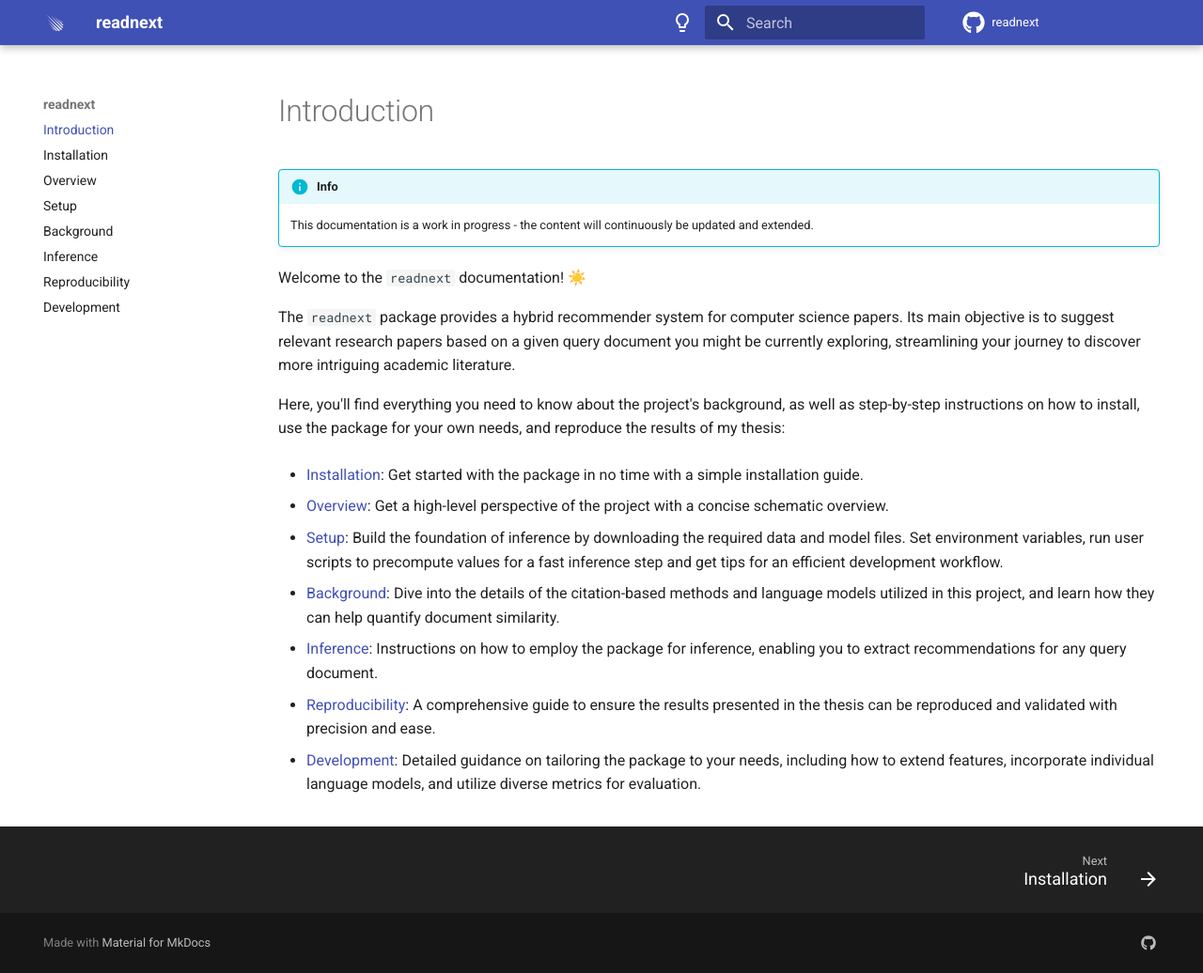
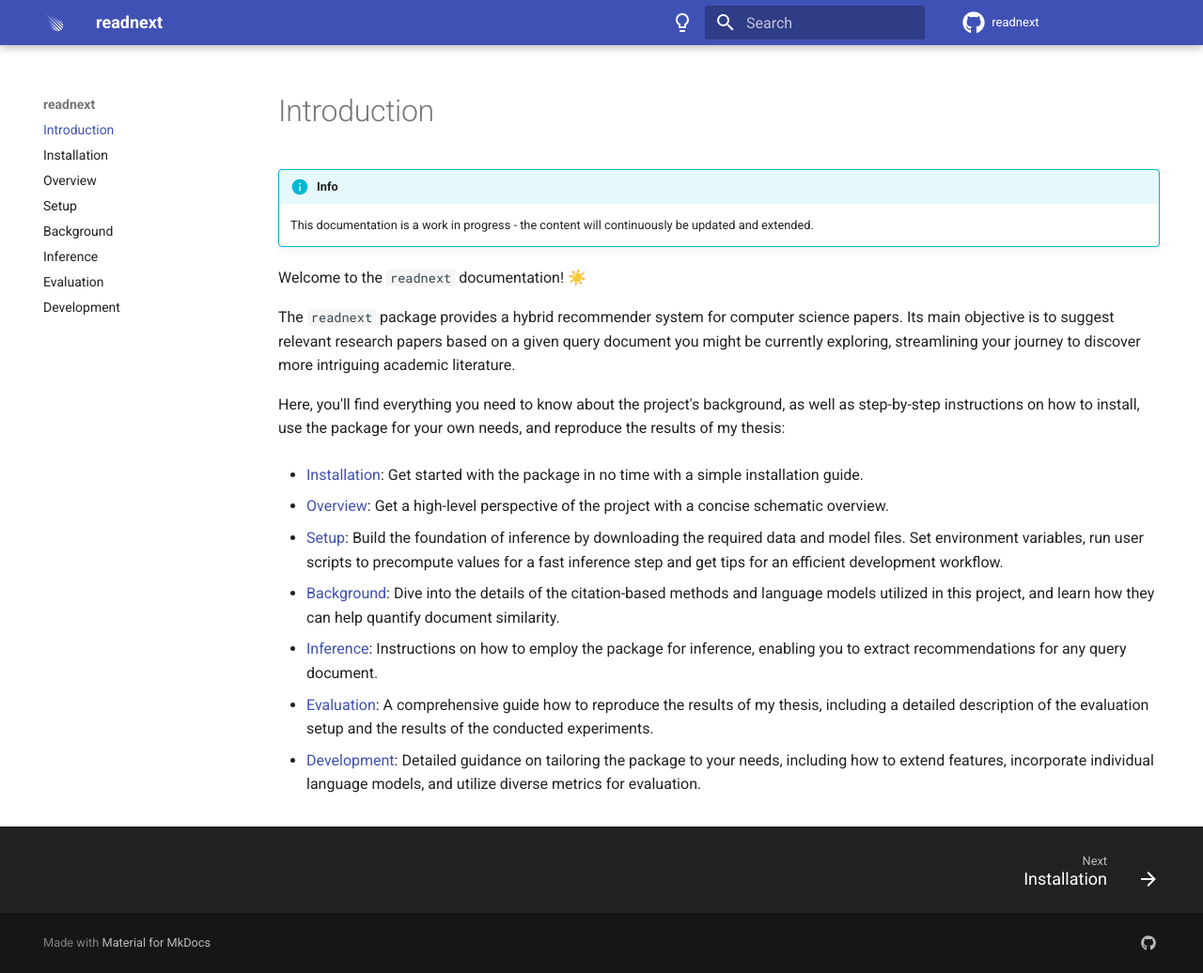
Before and after one commit to joel-beck/readnext, an MkDocs documentation site: the page built from docs/index.md, in a window 1280 px wide and 1036 px high. Shown: the whole window at 94% size. Built offline with MkDocs 1.6.1 and Material for MkDocs 9.7.7, drawn with Linux system fonts in a browser that asks for light colours; comment, search, counter and statistics services are not loaded.

Commit message:
start evaluation chapter in docs

```diff
--- a/docs/index.md
+++ b/docs/index.md
@@ -21,6 +21,6 @@ Here, you'll find everything you need to know about the project's background, as
 
 - [Inference](inference.md): Instructions on how to employ the package for inference, enabling you to extract recommendations for any query document.
 
-- [Reproducibility](reproducibility.md): A comprehensive guide to ensure the results presented in the thesis can be reproduced and validated with precision and ease.
+- [Evaluation](evaluation.md): A comprehensive guide how to reproduce the results of my thesis, including a detailed description of the evaluation setup and the results of the conducted experiments.
 
 - [Development](development.md): Detailed guidance on tailoring the package to your needs, including how to extend features, incorporate individual language models, and utilize diverse metrics for evaluation.
--- a/mkdocs.yml
+++ b/mkdocs.yml
@@ -86,5 +86,5 @@ nav: # Navigation menu structure
   - Setup: setup.md
   - Background: background.md
   - Inference: inference.md
-  - Reproducibility: reproducibility.md
+  - Evaluation: evaluation.md
   - Development: development.md
```
Also changed, not shown: docs/evaluation.md (added, +31 -0 lines), docs/reproducibility.md (deleted, +0 -9 lines).
